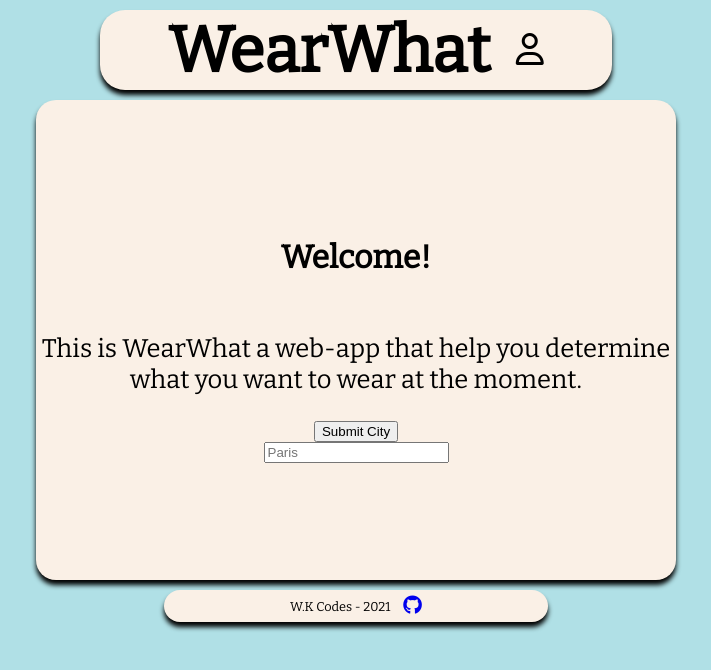
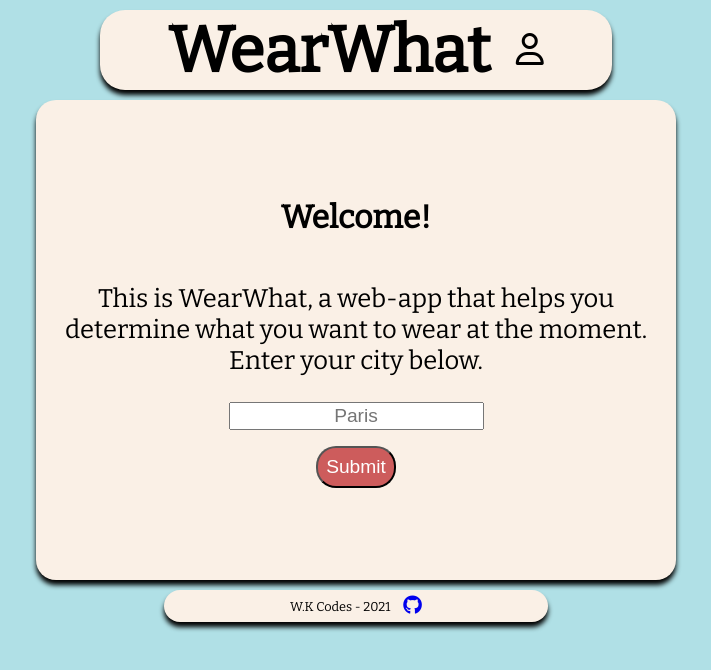
Before and after one commit to wkcodes/wear-what, a Vue app: page / in a window 1280 px wide. Shown: the top 670 px of the page, without its empty margins (284-995 px from the left). Built offline with nearby package versions, Linux system fonts and the light colour scheme.

Commit message:
reset button

```diff
--- a/src/components/WearBox.vue
+++ b/src/components/WearBox.vue
@@ -30,6 +30,7 @@
         height="200"
       />
       <p style="box">It's {{temp}} degrees and {{cloudy}} in {{city}}.</p>
+      <button class="button">Reset</button>
     </div>
   </main>
 </template>
@@ -109,6 +110,16 @@
     font-size: 2vw;
     padding-top:10px;
   }
+  button {
+    background-color: indianred;
+    border-radius: 20px;
+    color: white;
+    padding: 0.5rem 0.5rem;
+    text-align: center;
+    text-decoration: none;
+    font-size: 1.5vw;
+    margin-top: -1.5vh;
+  }
   @media screen and (max-width: 800px), (max-height: 700px) {
     .container {
       height: 50vh;
@@ -124,5 +135,10 @@
     p {
       font-size: 3vw;
     }
+    button {
+      width: 15vw;
+      padding-top: 1.5vh;
+      margin-bottom: 1.5vh;
+    }
   }
 </style>
--- a/src/components/WelcomeBox.vue
+++ b/src/components/WelcomeBox.vue
@@ -1,10 +1,13 @@
 <template>
-<div class="container">
-  <h1>Welcome!</h1>
-  <p>This is WearWhat a web-app that help you determine what you want to wear at the moment.</p>
-  <button @click="onClick()">Submit City</button>
-  <input v-model="city" placeholder="Paris" />
-</div>
+  <div class="container">
+    <h1>Welcome!</h1>
+    <p>
+      This is WearWhat, a web-app that helps you determine what you want to wear
+      at the moment. Enter your city below.
+    </p>
+    <input v-model="city" placeholder="Paris" />
+    <button @click="onClick()">Submit</button>
+  </div>
 </template>
 
 <script>
@@ -53,9 +56,25 @@
     max-height: 20vh;
     max-width: 20vh;
   }
+  h1 {
+    font-size: 2.5vw;
+  }
   p {
     font-size: 2vw;
-    padding-top:10px;
+  }
+  input {
+    font-size: 1.5vw;
+    text-align: center;
+  }
+  button {
+    background-color: indianred;
+    border-radius: 20px;
+    color: white;
+    padding: 0.5rem 0.5rem;
+    text-align: center;
+    text-decoration: none;
+    font-size: 1.5vw;
+    margin: 2vh;
   }
   @media screen and (max-width: 800px), (max-height: 700px) {
     .container {
@@ -70,13 +89,16 @@
       max-width: 17vh;
     }
     h1 {
-        font-size: 8vw;
+      font-size: 8vw;
     }
     p {
       font-size: 3vw;
     }
     button {
-        size: 3vw;
+      width: 25vw;
+    }
+    input {
+      width: 25vw;
     }
   }
 </style>
```
